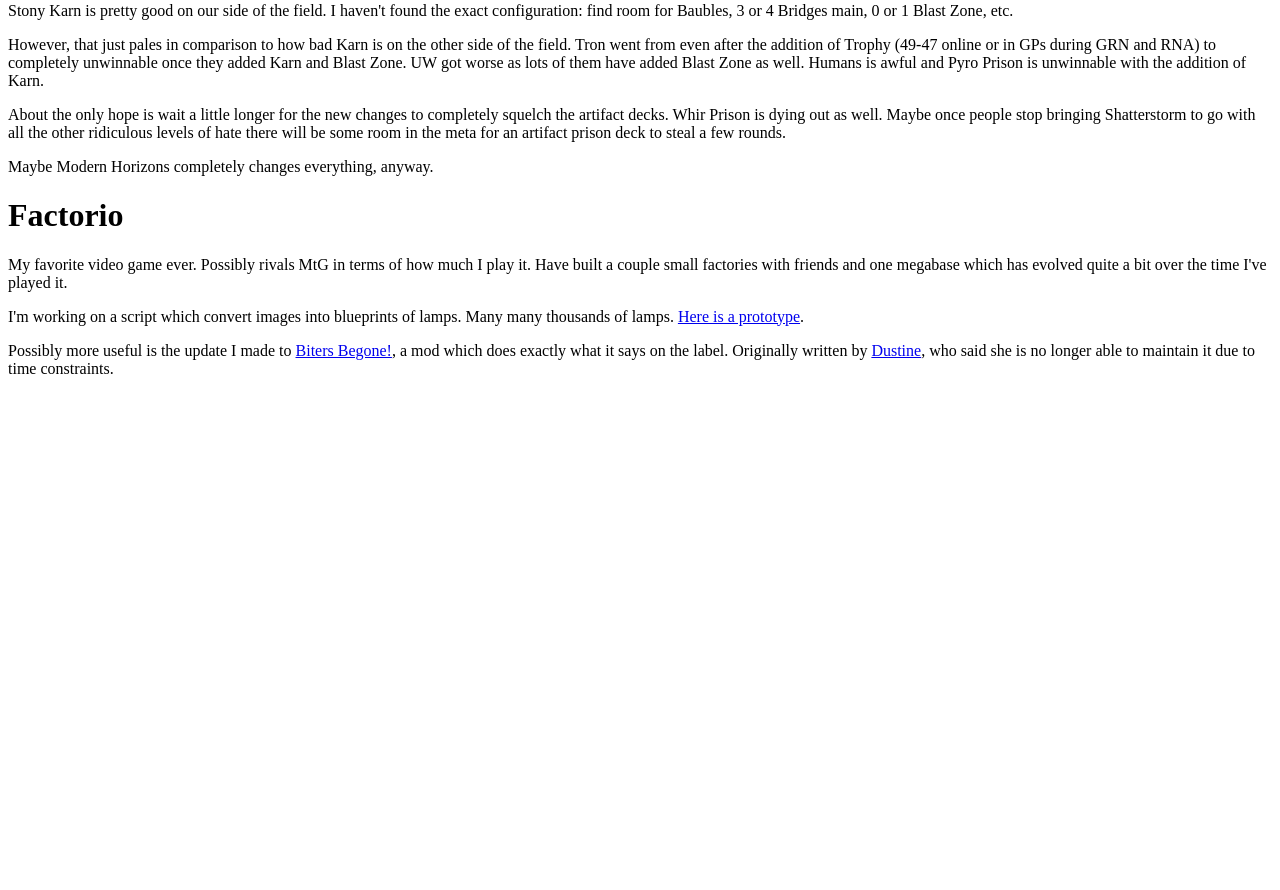
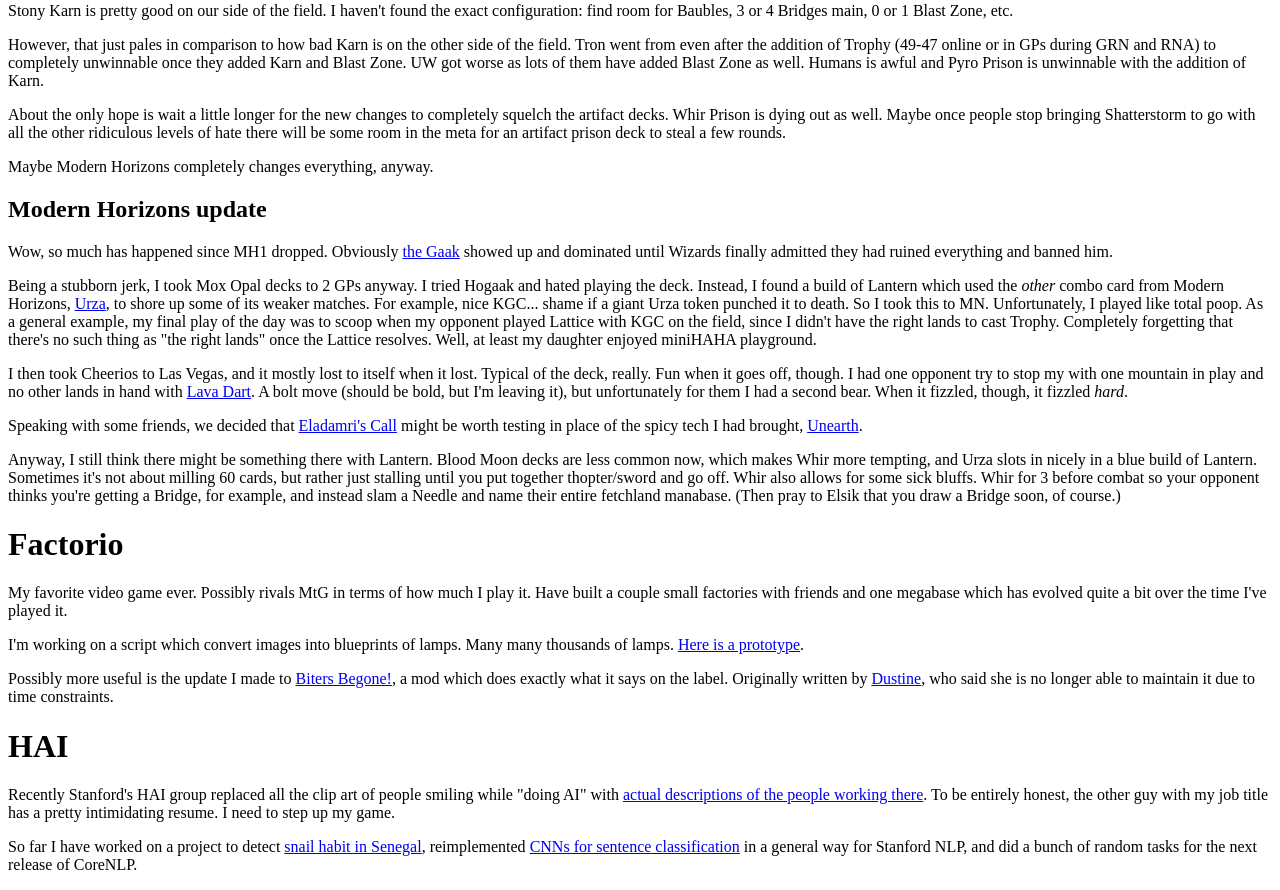
Before and after one commit to AngledLuffa/factorio-lamps, a Flask app: page / in a window 1280 px wide. Shown: the part 449-1339 px from the top of the page. Before the commit the page ends 823 px from the top, so only its background shows below. Run offline with Flask 2, Linux system fonts and the light colour scheme.

Commit message:
Add some stuff about stanford & lantern

```diff
--- a/templates/index.html
+++ b/templates/index.html
@@ -59,6 +59,33 @@ other than Assassin's Trophy.
   Maybe Modern Horizons completely changes everything, anyway.
 </p>
 
+<h2>Modern Horizons update</h2>
+
+<p>
+Wow, so much has happened since MH1 dropped.  Obviously <a href=https://gatherer.wizards.com/Pages/Card/Details.aspx?multiverseid=464151>the Gaak</a> showed up and dominated until Wizards finally admitted they had ruined everything and banned him.
+</p><p>
+
+Being a stubborn jerk, I took Mox Opal decks to 2 GPs anyway.  I tried Hogaak and hated playing the deck.  Instead, I
+found a build of Lantern which used the <i>other</i> combo card from
+Modern Horizons,
+<a href=https://gatherer.wizards.com/Pages/Card/Details.aspx?multiverseid=464024>Urza</a>,
+to shore up some of its weaker matches.  For example, nice
+KGC... shame if a giant Urza token punched it to death.  So I took
+this to MN.  Unfortunately, I played like total poop.  As a general
+example, my final play of the day was to scoop when my opponent played
+Lattice with KGC on the field, since I didn't have the right lands to
+cast Trophy.  Completely forgetting that there's no such thing as "the
+right lands" once the Lattice resolves.  Well, at least my daughter
+enjoyed miniHAHA playground.
+</p><p>
+I then took Cheerios to Las Vegas, and it mostly lost to itself when it lost.  Typical of the deck, really.  Fun when it goes off, though.  I had one opponent try to stop my with one mountain in play and no other lands in hand with <a href=https://gatherer.wizards.com/Pages/Card/Details.aspx?multiverseid=464083>Lava Dart</a>.  A bolt move (should be bold, but I'm leaving it), but unfortunately for them I had a second bear.  When it fizzled, though, it fizzled <i>hard</i>.
+</p><p>
+Speaking with some friends, we decided that <a href=https://gatherer.wizards.com/pages/Card/Details.aspx?multiverseid=442192>Eladamri's Call</a> might be worth testing in place of the spicy tech I had brought, <a href=https://gatherer.wizards.com/Pages/Card/Details.aspx?multiverseid=464062>Unearth</a>.
+</p><p>
+Anyway, I still think there might be something there with Lantern.  Blood Moon decks are less common now, which makes Whir more tempting, and Urza slots in nicely in a blue build of Lantern.  Sometimes it's not about milling 60 cards, but rather just stalling until you put together thopter/sword and go off.  Whir also allows for some sick bluffs.  Whir for 3 before combat so your opponent thinks you're getting a Bridge, for example, and instead slam a Needle and name their entire fetchland manabase.  (Then pray to Elsik that you draw a Bridge soon, of course.)
+</p>
+
+
 <h1>Factorio</h1>
 <p>
 My favorite video game ever.  Possibly rivals MtG in terms of how much
@@ -74,5 +101,23 @@ Possibly more useful is the update I made to
 a mod which does exactly what it says on the label.  Originally written by
 <a href=https://mods.factorio.com/user/dustine>Dustine</a>, who said
 she is no longer able to maintain it due to time constraints.
+
+<h1>HAI</h1>
+<p>
+Recently Stanford's HAI group replaced all the clip art of people
+smiling while "doing AI" with
+<a href=https://hai.stanford.edu/people/Fellows>actual descriptions of
+the people working there</a>.  To be entirely honest, the other guy
+with my job title has a pretty intimidating resume.  I need to step up
+my game.
+</p><p>
+So far I have worked on a project to detect
+<a href=https://en.wikipedia.org/wiki/Schistosomiasis>snail habit in
+Senegal</a>, reimplemented
+<a href=https://arxiv.org/pdf/1408.5882.pdf>CNNs for sentence
+classification</a> in a general way for Stanford NLP, and did a bunch
+of random tasks for the next release of CoreNLP.
+</p>
+
 </body>
 </html>
```
